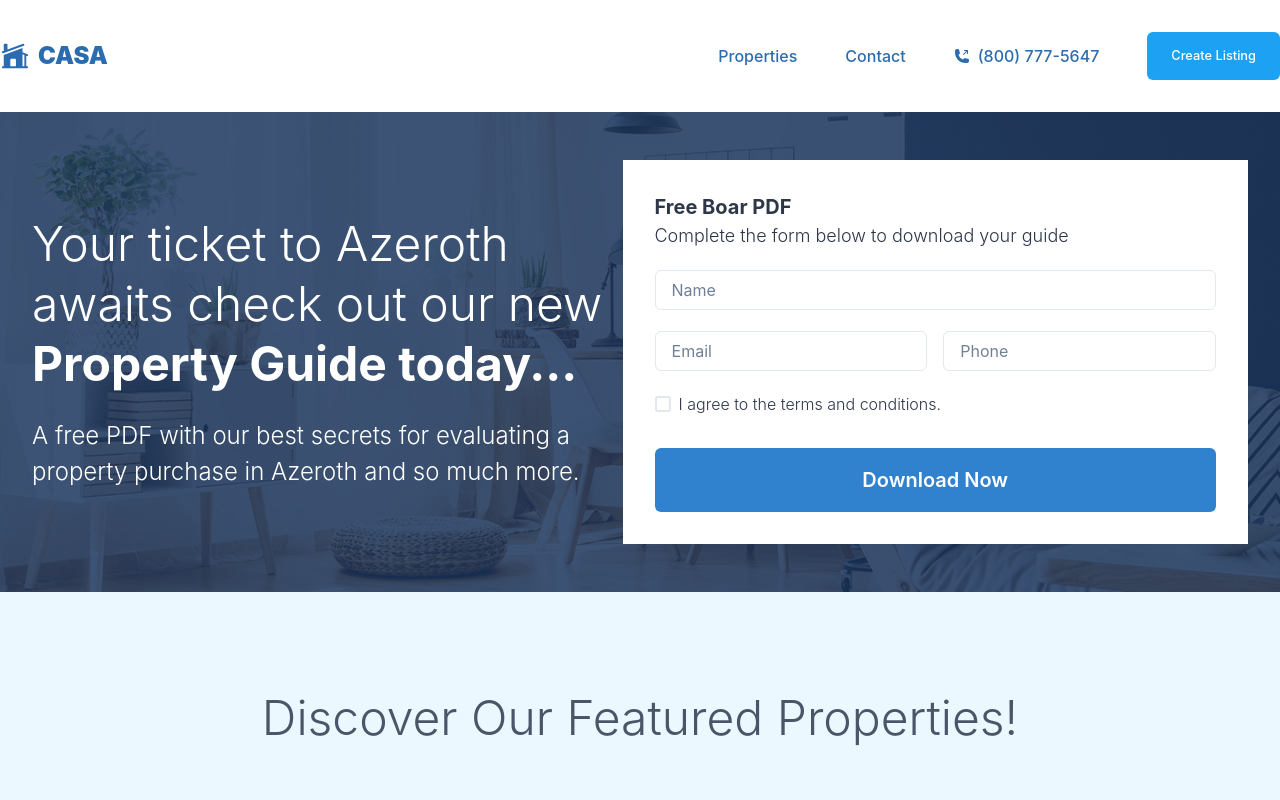
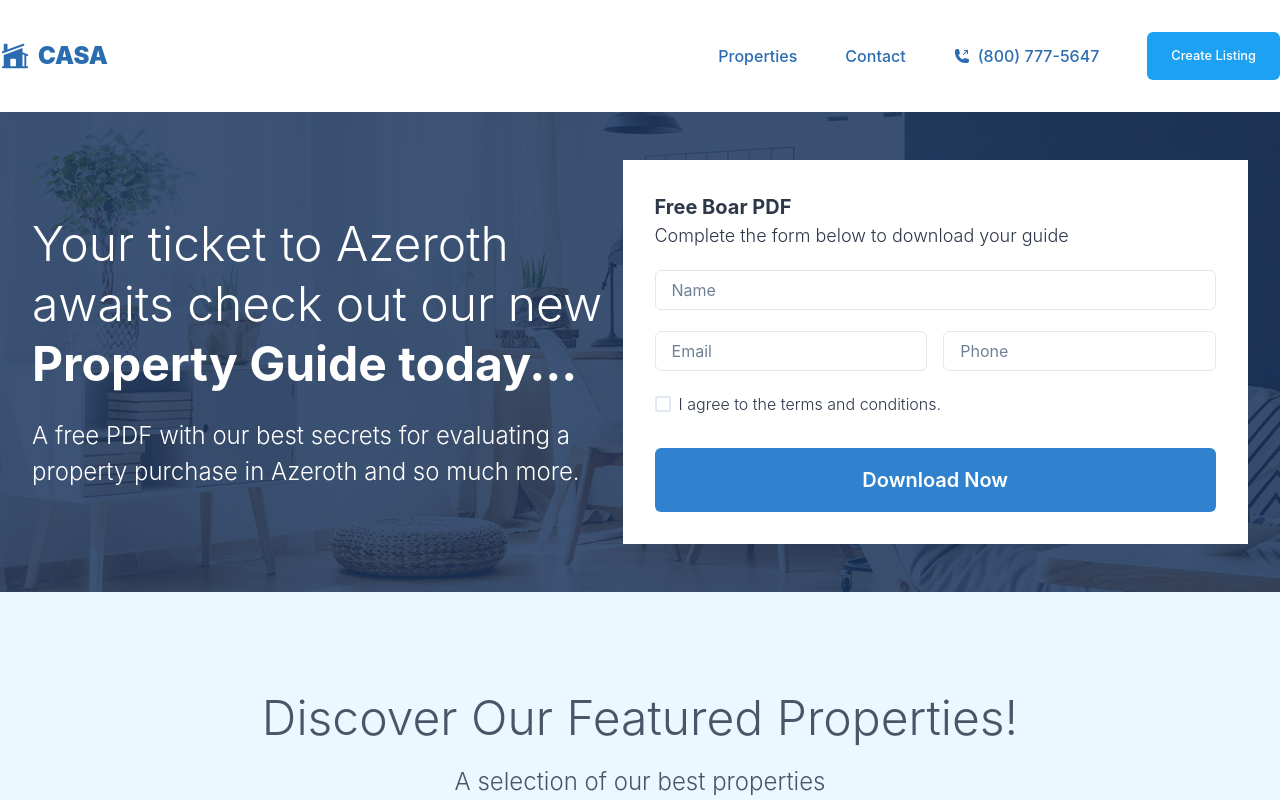
Before and after one commit to JesseSegall/real-estate-app, a Next.js app: page / in a window 1280 px wide. Shown: the top 800 px of the page. Built offline with nearby package versions, Linux system fonts and the light colour scheme.

Commit message:
Added text and property slider component

```diff
--- a/features/Home/components/FeaturedProperties/FeaturedProperties.js
+++ b/features/Home/components/FeaturedProperties/FeaturedProperties.js
@@ -1,5 +1,7 @@
 import { Box, Text } from '@chakra-ui/react';
+import PropertySlider from './components/PropertySlider';
 
+// Data will come from index component and be passed down through featuredProps into carousel
 const FeaturedProperties = ({ featuredProperties }) => {
 	return (
 		<Box backgroundColor='blue.50'>
@@ -18,6 +20,17 @@ const FeaturedProperties = ({ featuredProperties }) => {
 				>
 					Discover Our Featured Properties!
 				</Text>
+				<Text
+					fontSize='2xl'
+					fontWeight='light'
+					marginTop='1rem'
+					marginBottom='3rem'
+					paddingX='2rem'
+					textAlign='center'
+				>
+					A selection of our best properties
+				</Text>
+				<PropertySlider featuredProperties={featuredProperties} />
 			</Box>
 		</Box>
 	);
```
